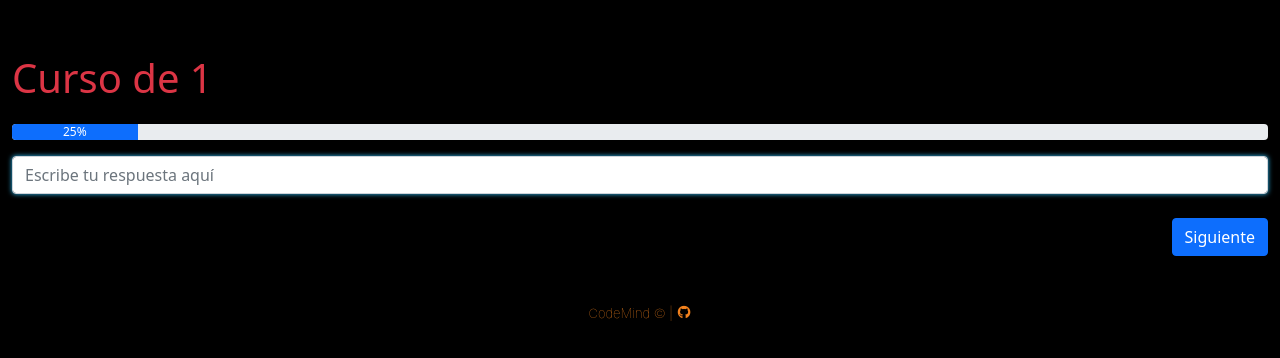
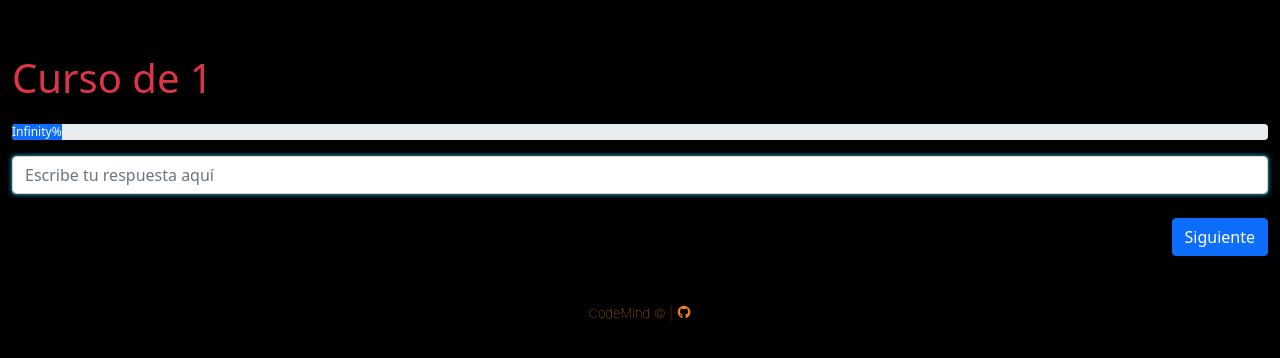
Before and after one commit to 4GeeksAcademy/codemind, a React app: page /preguntasfib/1 in a window 1280 px wide. Shown: the top 358 px of the page. Built offline with nearby package versions, Linux system fonts and the light colour scheme; no server answers.

Commit message:
mejoras en vistas fib y sc, porcerntaje

```diff
--- a/src/front/js/pages/fillInTheBlank.js
+++ b/src/front/js/pages/fillInTheBlank.js
@@ -72,6 +72,7 @@ export const PreguntaCompletar = () => {
     }
   };
 
+
   return (
     <div className="container-fluid mt-5">
       <div className="mb-3 text-danger fs-1">
@@ -79,7 +80,7 @@ export const PreguntaCompletar = () => {
       </div>
 
       <div className="progress mb-3">
-      <div className="progress-bar" role="progressbar" style={{width: "10%"}} aria-valuenow="25" aria-valuemin="0" aria-valuemax="100">25%</div>
+      <div className="progress-bar" role="progressbar" style={{width: `${(preguntaActual+1)/(store.fib?.length)*100}%`}} aria-valuenow="25" aria-valuemin="0" aria-valuemax="100">{(preguntaActual+1)/(store.fib?.length)*100}%</div>
       </div>
       {store.fib[preguntaActual] && <p className='fs-2 text-white'>{preguntaActual+1}.{store.fib[preguntaActual].question}</p>}
       <form onSubmit={verificarRespuesta}>
--- a/src/front/js/pages/multipleChoice.js
+++ b/src/front/js/pages/multipleChoice.js
@@ -62,7 +62,7 @@ export const MultipleChoice = () => {
       Curso de {modulo.toLocaleUpperCase()}
       </div>
       <div className="progress mb-3">
-      <div className="progress-bar" role="progressbar" style={{width: "10%"}} aria-valuenow="25" aria-valuemin="0" aria-valuemax="100">{(preguntaActual+1)/5*100}%</div>
+      <div className="progress-bar" role="progressbar" style={{width: `${(preguntaActual+1)/(store.simpleChoice?.length)*100}%`}} aria-valuenow="25" aria-valuemin="0" aria-valuemax="100">{(preguntaActual+1)/(store.simpleChoice?.length)*100}%</div>
       </div>
       <div className="mb-3">{store.simpleChoice[preguntaActual] && <p className='fs-2 text-white'>{preguntaActual+1}.{store.simpleChoice[preguntaActual].question}</p>}</div>
       <ul  className="ps-0">
```
